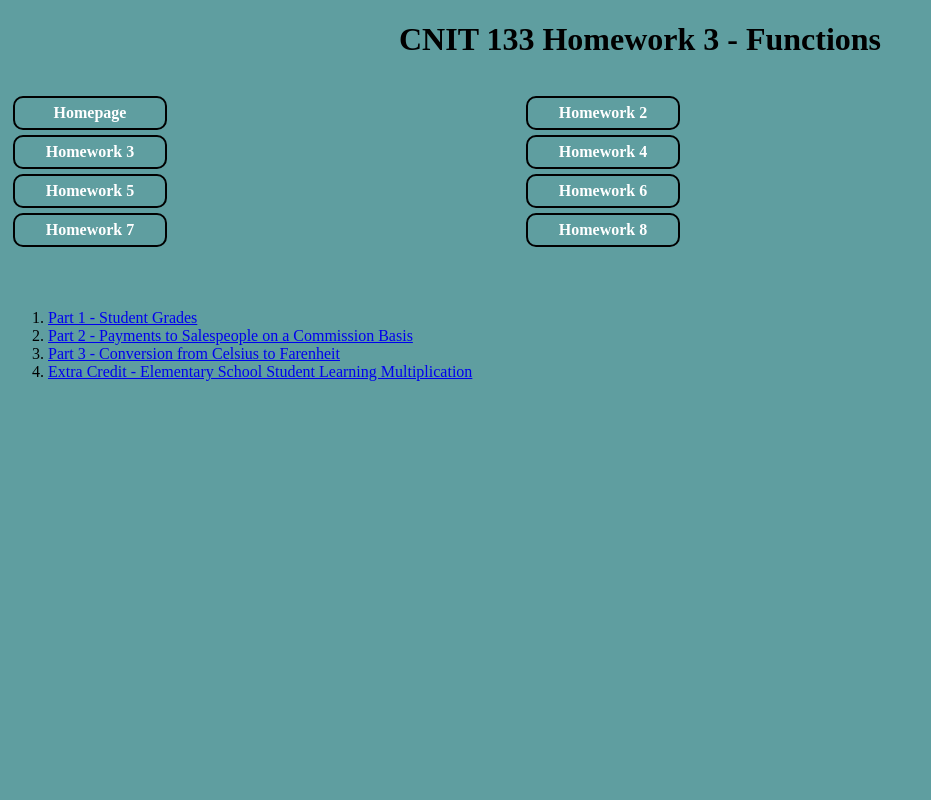
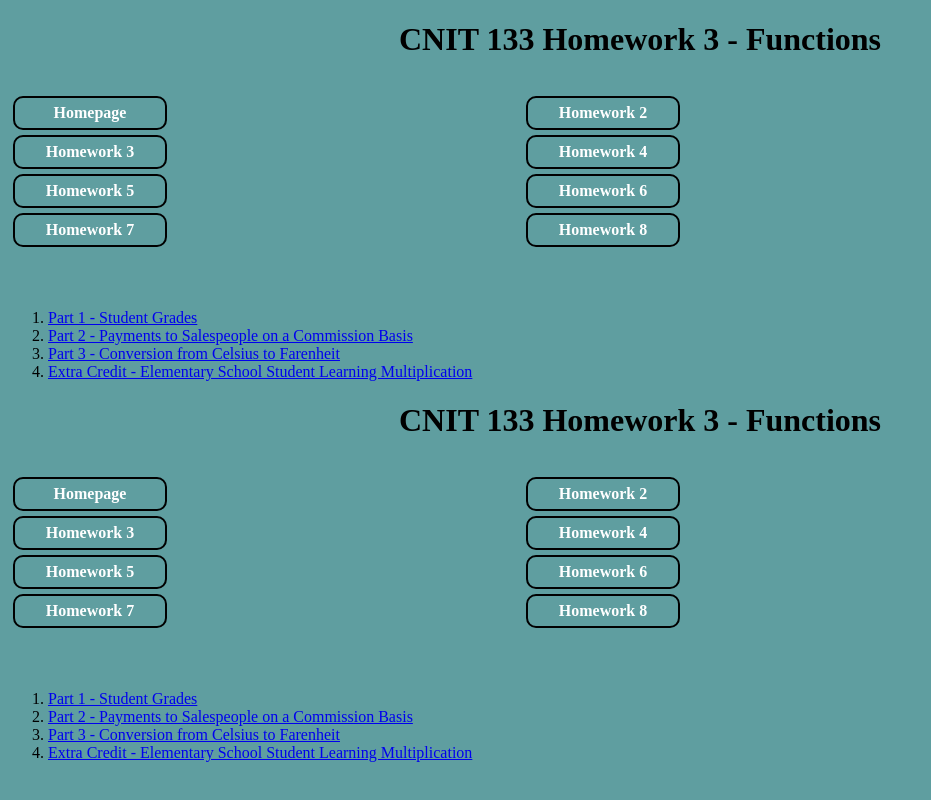
Before and after one commit to PettyCarlos/hw3, a plain HTML site: page index.html in a window 1280 px wide. Shown: the whole page, without its empty margins (0-931 px from the left). Drawn offline with nearby package versions, Linux system fonts and the light colour scheme.

Commit message:
Update index.html

```diff
--- a/index.html
+++ b/index.html
@@ -89,3 +89,38 @@
 
 
 </html>
+
+          <header>
+  <h1 style="text-align:center">CNIT 133 Homework 3 - Functions</h1>
+            </header>
+
+             <nav>
+    <ul>
+            <li><a href="https://pettycarlos.github.io/CNIT-133-Homework-1/">Homepage</a></li>
+             <li><a href="https://pettycarlos.github.io/hw2/">Homework 2</a></li>
+            <li><a href= "https://pettycarlos.github.io/hw3/">Homework 3</a></li>
+            <li><a href= "https://pettycarlos.github.io/CNIT-133-hw4/">Homework 4</a></li>
+            <li><a href="https://pettycarlos.github.io/hw5/">Homework 5</a></li>
+            <li><a href="https://pettycarlos.github.io/hw6/">Homework 6</a></li>
+            <li><a href= "https://pettycarlos.github.io/hw7/">Homework 7</a></li>
+            <li><a href="https://pettycarlos.github.io/hw8/">Homework 8</a></li>
+
+        </ul>
+            </nav>
+
+
+         <ol>
+  <li><a href="hw3pt1.html">Part 1 - Student Grades</a></li>
+  <li><a href="hw3pt2.html">Part 2 - Payments to Salespeople on a Commission Basis</a></li>
+  <li><a href="hw3pt3.html">Part 3 - Conversion from Celsius to Farenheit</a></li>
+<li><a href="hw3Extra.html">Extra Credit - Elementary School Student Learning Multiplication</a></li>
+
+</ol>
+
+
+
+    </body>
+
+
+
+</html>
```
